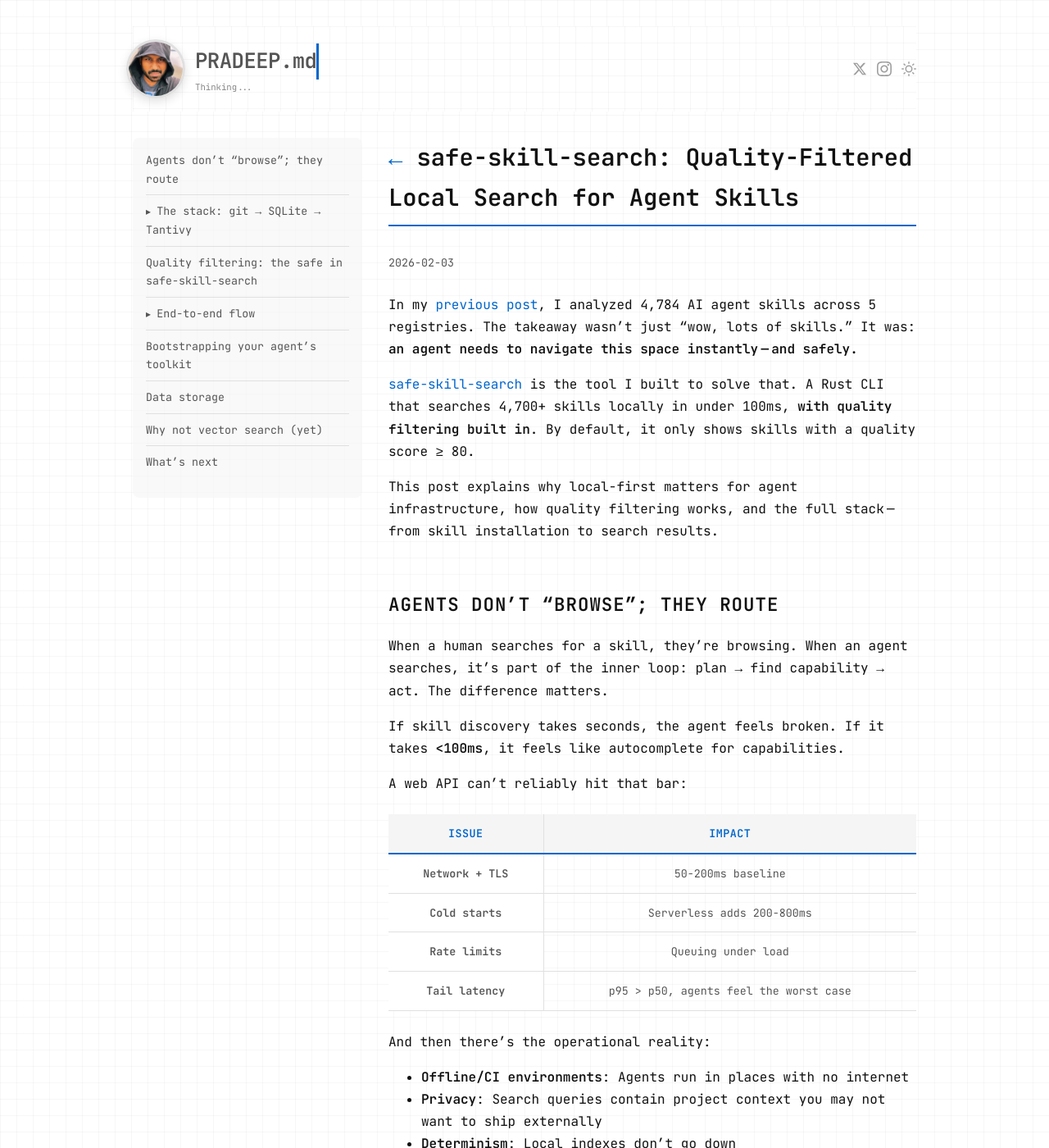
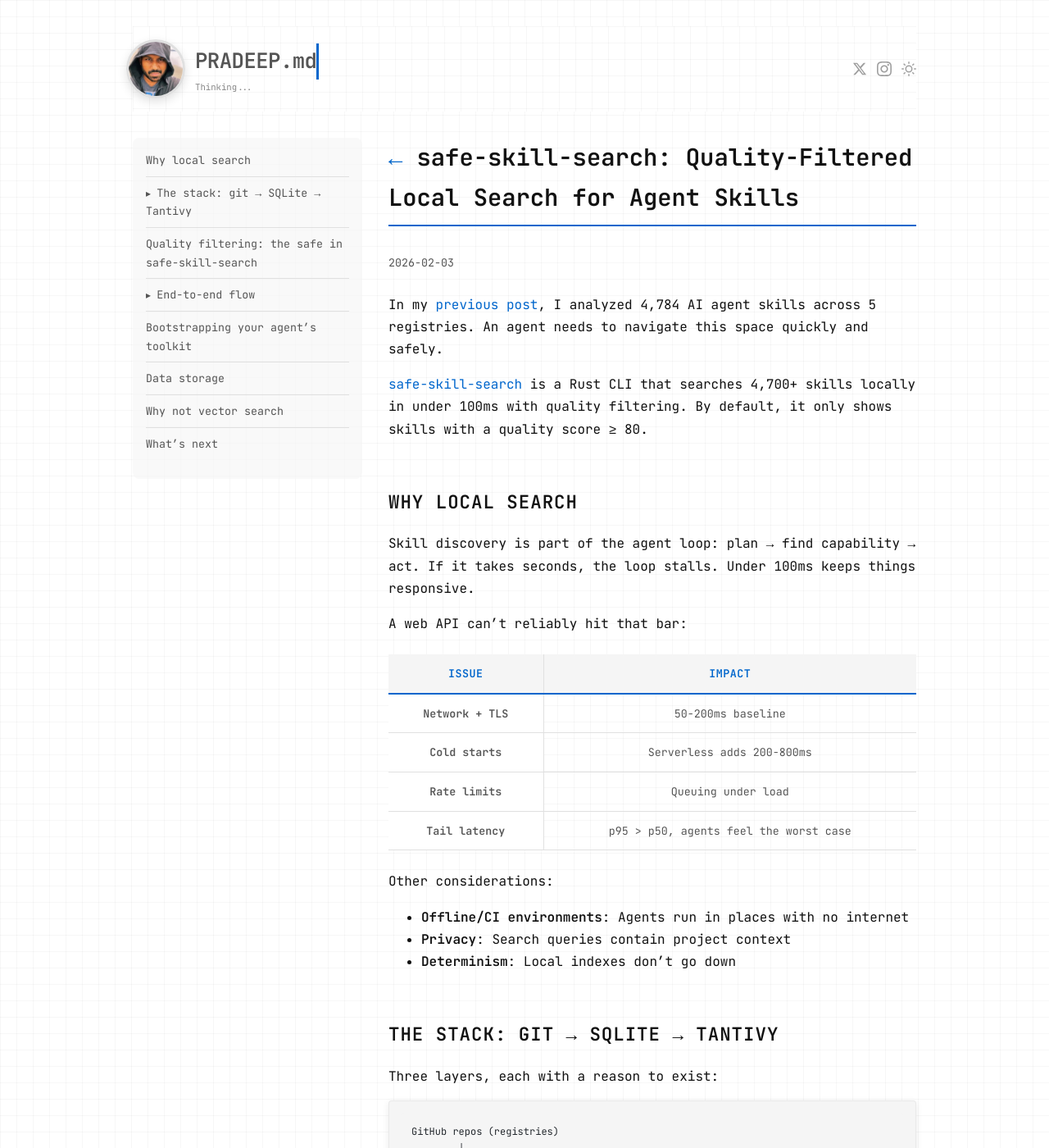
Before and after one commit to skyfallsin/skyfallsin.github.io, a Jekyll site: the page built from _posts/2026-02-03-skill-search-local-first.md, in a window 1280 px wide and 1400 px high. Shown: the whole window at 82% size. Built offline with Jekyll 4.4.1, drawn with Linux system fonts in a browser that asks for light colours; nearby versions of some CDN libraries; some of the changed text lies outside the part shown.

Commit message:
Download slackware badge locally, remove vibe-y language from skill-search post
Amp-Thread-ID: https://ampcode.com/threads/T-019c2ebf-2e4b-75b8-b8a5-9d05cdef57ca
Co-authored-by: Amp <amp@ampcode.com>

````diff
--- a/_layouts/default.html
+++ b/_layouts/default.html
@@ -1008,7 +1008,7 @@
     <a href="https://askjo.ai"><img data-src="/images/jo-badge.png" alt="jo" width="88" height="31"></a>
     <img data-src="https://cyber.dabamos.de/88x31/geocities.gif" alt="GeoCities" width="88" height="31">
     <img data-src="https://cyber.dabamos.de/88x31/vim.gif" alt="Vim" width="88" height="31">
-    <img data-src="http://www.slackware.com/~msimons/slackware/grfx/shared/slackwarebutton.gif" alt="Slackware" width="88" height="31">
+    <img data-src="/images/slackware.gif" alt="Slackware" width="88" height="31">
   </footer>
   <script>
     const badgeObserver = new IntersectionObserver((entries) => {
--- a/_posts/2026-02-03-skill-search-local-first.md
+++ b/_posts/2026-02-03-skill-search-local-first.md
@@ -5,17 +5,13 @@ date: 2026-02-03
 published: true
 ---
 
-In my [previous post](/2026/02/03/ai-agent-skills-database.html), I analyzed 4,784 AI agent skills across 5 registries. The takeaway wasn't just "wow, lots of skills." It was: **an agent needs to navigate this space instantly—and safely.**
+In my [previous post](/2026/02/03/ai-agent-skills-database.html), I analyzed 4,784 AI agent skills across 5 registries. An agent needs to navigate this space quickly and safely.
 
-[safe-skill-search](https://github.com/jo-inc/safe-skill-search) is the tool I built to solve that. A Rust CLI that searches 4,700+ skills locally in under 100ms, **with quality filtering built in**. By default, it only shows skills with a quality score ≥ 80.
+[safe-skill-search](https://github.com/jo-inc/safe-skill-search) is a Rust CLI that searches 4,700+ skills locally in under 100ms with quality filtering. By default, it only shows skills with a quality score ≥ 80.
 
-This post explains why local-first matters for agent infrastructure, how quality filtering works, and the full stack—from skill installation to search results.
+## Why local search
 
-## Agents don't "browse"; they route
-
-When a human searches for a skill, they're browsing. When an agent searches, it's part of the inner loop: plan → find capability → act. The difference matters.
-
-If skill discovery takes seconds, the agent feels broken. If it takes **<100ms**, it feels like autocomplete for capabilities.
+Skill discovery is part of the agent loop: plan → find capability → act. If it takes seconds, the loop stalls. Under 100ms keeps things responsive.
 
 A web API can't reliably hit that bar:
 
@@ -26,12 +22,10 @@ A web API can't reliably hit that bar:
 | Rate limits | Queuing under load |
 | Tail latency | p95 > p50, agents feel the worst case |
 
-And then there's the operational reality:
+Other considerations:
 - **Offline/CI environments**: Agents run in places with no internet
-- **Privacy**: Search queries contain project context you may not want to ship externally
+- **Privacy**: Search queries contain project context
 - **Determinism**: Local indexes don't go down
-
-For an agent, skill discovery should feel like `ripgrep`, not like a web page.
 
 ## The stack: git → SQLite → Tantivy
 
@@ -102,11 +96,11 @@ let query_parser = QueryParser::for_index(
 );
 ```
 
-Result: sub-100ms queries across 4,700+ skills on any modern machine.
+Result: sub-100ms queries across 4,700+ skills.
 
 ## Quality filtering: the safe in safe-skill-search
 
-The [skills analysis](/2026/02/03/ai-agent-skills-database.html) revealed that only ~31% of skills score 90+, and many have issues: placeholder content, broken scripts, or security concerns. An agent shouldn't blindly install from the long tail.
+The [skills analysis](/2026/02/03/ai-agent-skills-database.html) showed only ~31% of skills score 90+. Many have placeholder content, broken scripts, or security concerns.
 
 safe-skill-search embeds the quality scores directly into the binary:
 
@@ -222,7 +216,7 @@ safe-skill-search url google-calendar    # Get install URL
 # → install in your agent
 ```
 
-Skills are only useful if they're discoverable—and safe to install. In a registry of 4,700+, discovery with filtering is infrastructure. safe-skill-search bootstraps itself into your agent's toolkit, then helps you build the rest with confidence.
+With 4,700+ skills, discovery with filtering is necessary infrastructure.
 
 ## Data storage
 
@@ -236,9 +230,9 @@ Everything lives in `~/.local/share/skill-search/`:
 
 Update with `skill-search sync`. Force refresh with `skill-search sync --force`.
 
-## Why not vector search (yet)
+## Why not vector search
 
-The obvious question: why BM25 instead of embeddings?
+Why BM25 instead of embeddings?
 
 | Approach | Pros | Cons |
 |----------|------|------|
@@ -260,7 +254,7 @@ Vector search makes sense when:
 - You're building a recommendation system
 - Semantic similarity matters more than keyword match
 
-For now, BM25 hits the 80/20. If recall becomes a problem, hybrid search (BM25 + vectors with reciprocal rank fusion) is the path forward.
+BM25 covers most cases. Hybrid search (BM25 + vectors) is an option if recall becomes a problem.
 
 ## What's next
 
@@ -269,7 +263,7 @@ For now, BM25 hits the 80/20. If recall becomes a problem, hybrid search (BM25 +
 - Maybe: prebuilt index distribution for faster first-run
 - Periodic refresh of embedded quality scores
 
-But local-first remains the core. The constraint—sub-100ms discovery inside agent loops—drives everything else. Quality filtering ensures agents only see skills worth installing.
+Local-first with quality filtering is the core constraint.
 
 ---
 
````
Also changed, not shown: images/slackware.gif (added).
